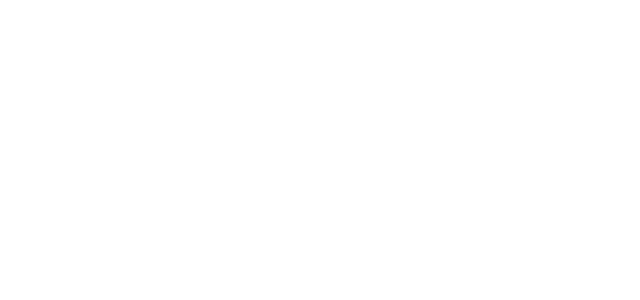
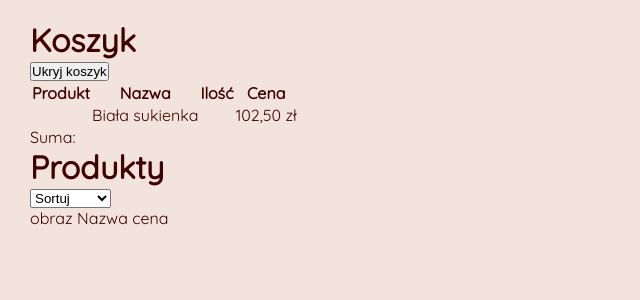
Before and after one commit to oleinka/recruitment-task, a React (Create React App) app: page / in a window 1280 px wide. Shown: the top 300 px of the page, without its empty margins (0-640 px from the left). Built offline with nearby package versions, Linux system fonts and the light colour scheme.

Commit message:
web simple template

```diff
--- a/src/App.js
+++ b/src/App.js
@@ -3,15 +3,50 @@
 
 const App = () => (
     <div className="App">
-      <header className="App-header">
-
-      </header>
-      <div>
-
+      <div className="Cart">
+        <h1>Koszyk</h1>
+        <button>Ukryj koszyk</button>
+        <div>
+          <table>
+            <thead>
+              <tr>
+                <th>Produkt</th>
+                <th>Nazwa</th>
+                <th>Ilość</th>
+                <th>Cena</th>
+              </tr>
+            </thead>
+            <tbody>
+              <tr>
+                <td></td>
+                <td>Biała sukienka</td>
+                <td></td>
+                <td>102,50 zł</td>
+              </tr>
+            </tbody>
+          </table>
+        </div>
+        <div>Suma:</div>
       </div>
-      <footer>
-
-      </footer>
+      <div className="shop-wrapper">
+        <div>
+          <h1>Produkty</h1>
+          <select name="sort" id="pet-select">
+            <option value="">Sortuj</option>
+            <option value="by-price">wg ceny</option>
+            <option value="by-name">wg nazwy</option>
+          </select>
+        </div>
+        <div className="shop-items-wrapper">
+          <div>
+            obraz
+            Nazwa
+            cena
+          </div>
+          <div></div>
+          <div></div>
+        </div>
+      </div>
     </div>
   );
 
--- a/src/App.scss
+++ b/src/App.scss
@@ -3,3 +3,12 @@
 $color-light: #F2E4DC;
 $color-caffe: #BF9F93;
 $color-dark: #400101;
+
+/*GENERAL STYLES*/
+body {
+    background: $color-light;
+    color: $color-dark;
+}
+.App {
+    padding: 20px 30px;
+}
```
